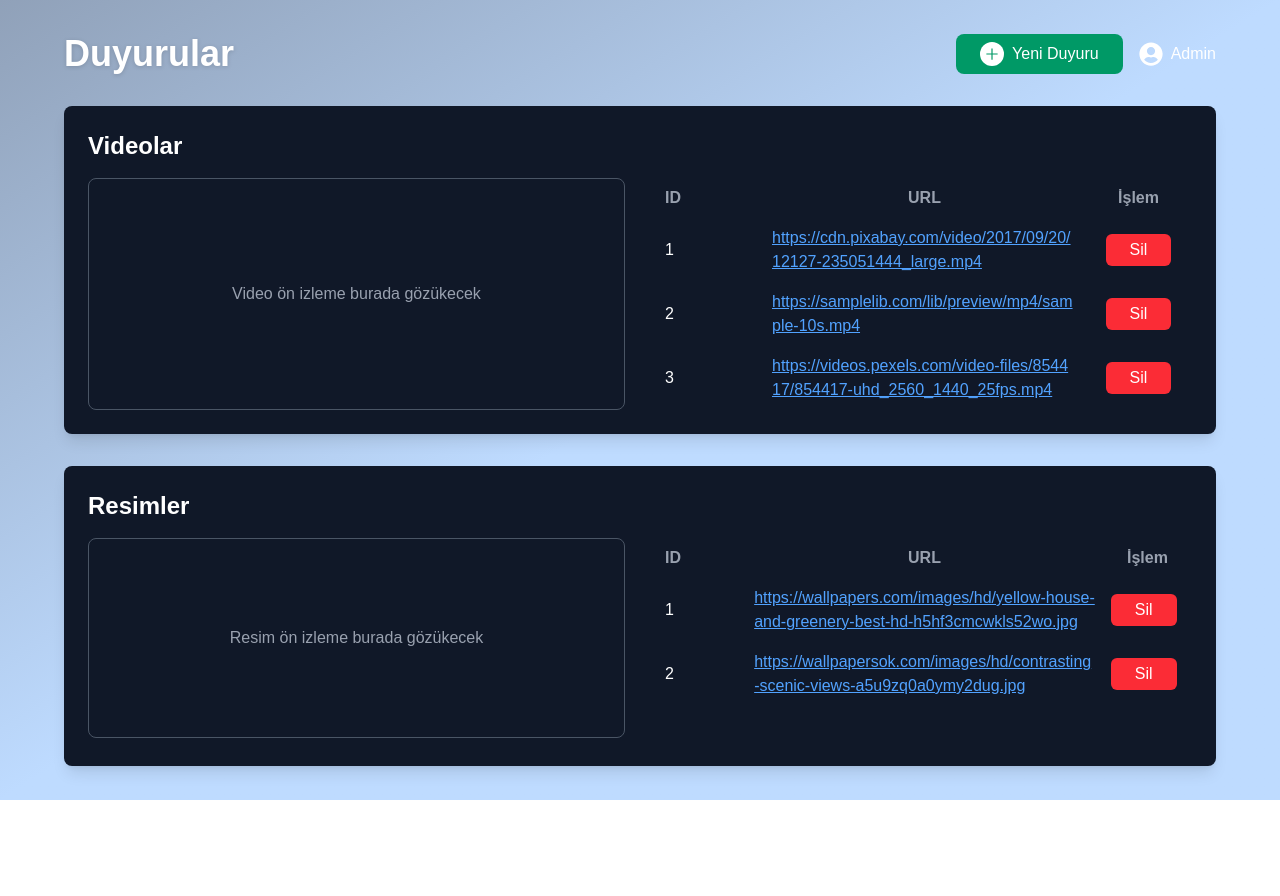
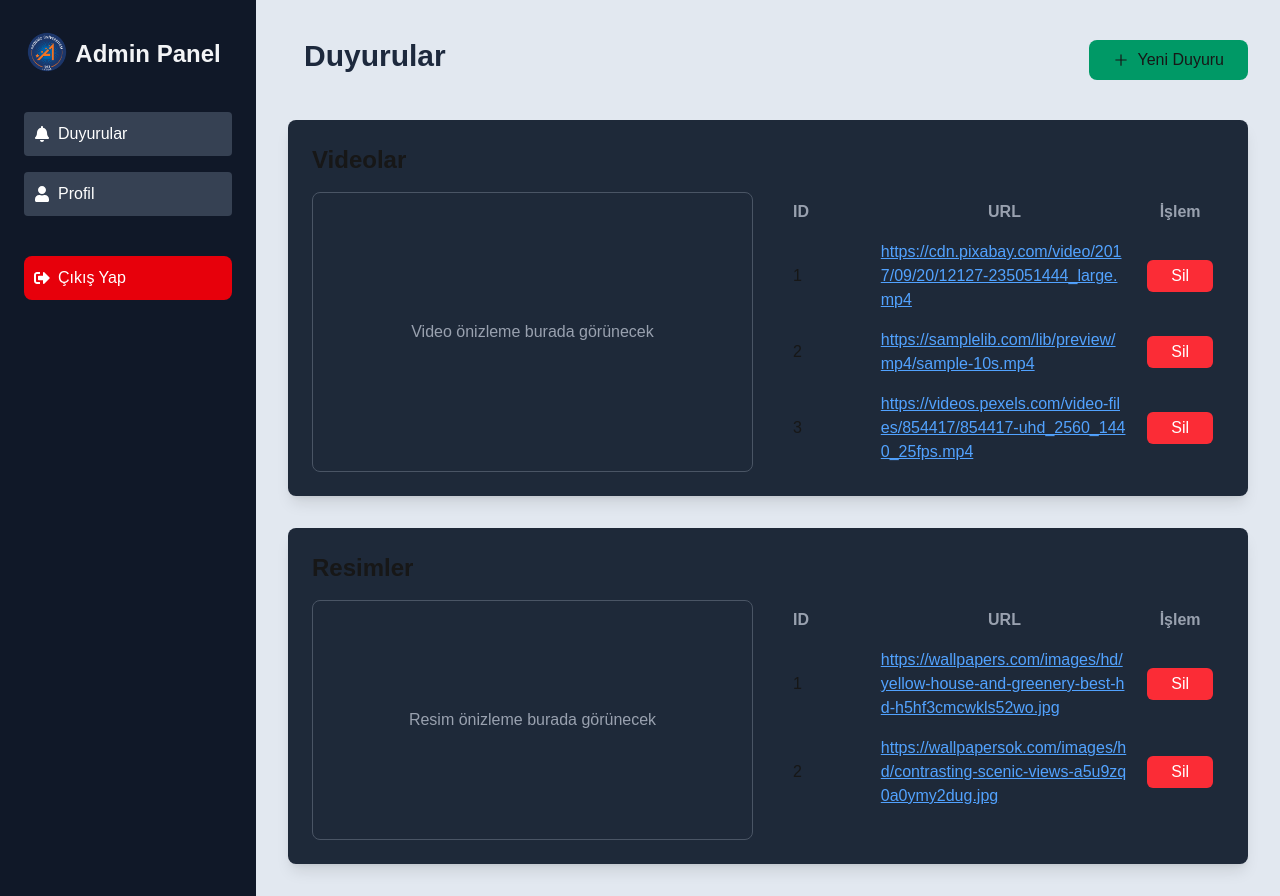
Before and after one commit to ozzlems/admin-paneli, a Next.js app: page /eski-duyurular in a window 1280 px wide. Before the commit the page ends 800 px from the top, so only its background shows below. Built offline with nearby package versions, Linux system fonts and the light colour scheme.

Commit message:
sidebar eklendi

```diff
--- a/src/app/eski-duyurular/page.tsx
+++ b/src/app/eski-duyurular/page.tsx
@@ -2,9 +2,9 @@
 import { useRouter } from "next/navigation";
 import { useState } from "react";
 import { AiOutlinePlus } from "react-icons/ai";
-import ProfileMenu from "../profile/page";
+import { FaBell, FaSignOutAlt, FaUser } from "react-icons/fa";
 
-// Mock Data
+
 const initialVideos = [
   { id: 1, url: "https://cdn.pixabay.com/video/2017/09/20/12127-235051444_large.mp4" },
   { id: 2, url: "https://samplelib.com/lib/preview/mp4/sample-10s.mp4" },
@@ -25,49 +25,76 @@ const EskiDuyurular = () => {
 
   const handleDeleteVideo = (id: number) => {
     setVideos(videos.filter((video) => video.id !== id));
-    if (selectedVideo && videos.find((video) => video.id === id)?.url === selectedVideo) {
     setSelectedVideo(null);
-    }
   };
 
   const handleDeleteImage = (id: number) => {
     setImages(images.filter((image) => image.id !== id));
-    if (selectedImage && images.find((image) => image.id === id)?.url === selectedImage) {
     setSelectedImage(null);
-    }
   };
 
   return (
-    <div className="select-none flex items-center justify-center min-h-screen bg-gradient-to-tl from-blue-200 from-50%  to-slate-400 p-8">
-      <div className="w-full max-w-6xl">
-        <div className="flex justify-between items-center mb-8">
-          <h1 className="text-4xl font-bold text-white drop-shadow-sm">Duyurular</h1>
-          <div className="flex items-center gap-4">
+
+    <div className="flex min-h-screen bg-slate-200">
+    {/* Sidebar */}
+    <div className="w-64 bg-gray-900 text-white p-6 flex flex-col gap-6">
+      <div className="flex items-left gap-2 mb-4 mt-2 mr-2 justify-center">
+        {/* Akdeniz İkonu */}
+        <img src="/akdeniz.png" alt="Akdeniz Icon" className="w-10 h-10" />
+        <h2 className="text-2xl font-bold text-left text-gray-100 mt-1.5">
+          Admin Panel
+        </h2>
+      </div>
+      <ul>
+        <li
+          className="mb-4 p-2.5 rounded-sm bg-gray-700 cursor-pointer hover:bg-gray-600 flex items-center gap-2"
+          onClick={() => router.push("/eski-duyurular")}
+        >
+          <FaBell /> Duyurular
+        </li>
+        <li
+          className="mb-4 p-2.5 rounded-sm bg-gray-700 cursor-pointer hover:bg-gray-600 flex items-center gap-2"
+          onClick={() => router.push("/profil")}
+        >
+          <FaUser /> Profil
+        </li>
+      </ul>
       <button
-              className="bg-emerald-600 text-white px-6 py-2 rounded-lg hover:bg-emerald-700 transition duration-300 flex items-center gap-2"
+        className="flex items-center gap-2 bg-red-600 p-2.5 rounded-lg hover:bg-red-700"
+        onClick={() => router.push("/login")}
+      >
+        <FaSignOutAlt /> Çıkış Yap
+      </button>
+    </div>
+
+
+      {/* Main Content */}
+      <div className="flex-1 p-8">
+        <div className="flex justify-between items-center mb-10">
+          <h1 className="text-3xl font-bold ml-4 text-slate-800">Duyurular</h1>
+          <div className="flex items-center mt-2 gap-4">
+            <button
+              className="bg-emerald-600 px-6 py-2 rounded-lg hover:bg-emerald-700 transition duration-300 flex items-center gap-2"
               onClick={() => router.push("/yeni-duyurular")}
             >
-              <span className="bg-white text-emerald-600 p-1 rounded-full flex items-center justify-center">
-                <AiOutlinePlus size={16} className="font-bold" />
-              </span>
-              Yeni Duyuru
+              <AiOutlinePlus size={16} /> Yeni Duyuru
             </button>
-            <ProfileMenu /> {/* Profil menüsünü buraya ekleyin */}
+
           </div>
         </div>
 
-        {/* Videolar ve Resimler bölümü aynı kalacak */}
-        <div className="bg-gray-900 rounded-lg shadow-lg p-6 mb-8 min-h-[300px]">
-          <h2 className="text-2xl font-bold text-white mb-4">Videolar</h2>
+        {/* Video Section */}
+        <div className="bg-gray-800  rounded-lg shadow-lg p-6 mb-8 min-h-[250px]">
+          <h2 className="text-2xl font-bold mb-4">Videolar</h2>
           <div className="flex gap-8">
-            <div className="flex-1 flex items-center justify-center border border-gray-600 rounded-lg min-h-[200px]">
+            <div className="flex-1 flex items-center justify-center border border-gray-600 rounded-lg min-h-[240px]">
               {selectedVideo ? (
-                <video key={selectedVideo} controls className="w-full rounded-lg shadow-lg">
+                <video key={selectedVideo} controls className="w-full h-full object-contain rounded-lg shadow-lg">
                   <source src={selectedVideo} type="video/mp4" />
                   Tarayıcınız video oynatmayı desteklemiyor.
                 </video>
               ) : (
-                <p className="text-gray-400">Video ön izleme burada gözükecek</p>
+                <p className="text-gray-400">Video önizleme burada görünecek</p>
               )}
             </div>
             <div className="flex-1">
@@ -80,15 +107,13 @@ const EskiDuyurular = () => {
                   </tr>
                 </thead>
                 <tbody>
-                  {videos.map((video) => {
-                    const isSelected = selectedVideo === video.url ? "border-2 border-blue-500" : "";
-                    return (
+                  {videos.map((video) => (
                     <tr
                       key={video.id}
-                        className={`hover:bg-gray-800 cursor-pointer ${isSelected}`}
+                      className={`cursor-pointer hover:bg-gray-700 ${selectedVideo === video.url ? "border-2 border-blue-500" : ""}`}
                       onClick={() => setSelectedVideo(video.url)}
                     >
-                        <td className="p-2 text-white">{video.id}</td>
+                      <td className="p-2">{video.id}</td>
                       <td className="p-2 text-blue-400 underline break-all">{video.url}</td>
                       <td className="p-2 text-center">
                         <button
@@ -102,30 +127,34 @@ const EskiDuyurular = () => {
                         </button>
                       </td>
                     </tr>
-                    );
-                  })}
+                  ))}
                 </tbody>
               </table>
             </div>
           </div>
         </div>
 
-        <div className="bg-gray-900 rounded-lg shadow-lg p-6 min-h-[300px]">
-          <h2 className="text-2xl font-bold text-white mb-4">Resimler</h2>
+     {/* Image Section */}
+<div className="bg-gray-800 rounded-lg shadow-lg p-6 min-h-[300px]">
+  <h2 className="text-2xl font-bold mb-4">Resimler</h2>
   <div className="flex gap-8">
-            <div className="flex-1 flex items-center justify-center border border-gray-600 rounded-lg min-h-[200px]">
+    <div className="flex-1 flex items-center justify-center border border-gray-600 rounded-lg h-[240px] w-full overflow-hidden">
       {selectedImage ? (
-                <img src={selectedImage} alt="Selected" className="w-full h-full object-cover" />
+        <img
+          src={selectedImage}
+          alt="Selected"
+          className="h-full w-full  object-cover rounded-lg shadow-lg"
+        />
       ) : (
-                <p className="text-gray-400">Resim ön izleme burada gözükecek</p>
+        <p className="text-gray-400">Resim önizleme burada görünecek</p>
       )}
     </div>
     <div className="flex-1">
-              <table className="w-full table-fixed min-h-[150px]">
+      <table className="w-full table-fixed min-h-[120px]">
         <thead>
           <tr className="text-left text-gray-400">
             <th className="p-2 w-1/6">ID</th>
-                    <th className="p-2 w-4/6 text-center">URL</th>
+            <th className="p-2 w-3/6 text-center">URL</th>
             <th className="p-2 w-1/6 text-center">İşlem</th>
           </tr>
         </thead>
@@ -133,16 +162,18 @@ const EskiDuyurular = () => {
           {images.map((image) => (
             <tr
               key={image.id}
-                      className={`hover:bg-gray-800 cursor-pointer ${
+              className={`cursor-pointer hover:bg-gray-700 ${
                 selectedImage === image.url ? "border-2 border-blue-500" : ""
               }`}
               onClick={() => setSelectedImage(image.url)}
             >
-                      <td className="p-2 text-white">{image.id}</td>
-                      <td className="p-2 text-blue-400 underline break-all">{image.url}</td>
-                      <td className="p-2">
+              <td className="p-2">{image.id}</td>
+              <td className="p-2 text-blue-400 underline break-all">
+                {image.url}
+              </td>
+              <td className="p-2 text-center">
                 <button
-                          className="bg-red-500 text-white px-6 py-1 rounded-md hover:bg-red-700 transition duration-100"
+                  className="bg-red-500 text-white px-6 py-1 rounded-md hover:bg-red-700 transition duration-300"
                   onClick={(e) => {
                     e.stopPropagation();
                     handleDeleteImage(image.id);
--- a/src/app/login/page.tsx
+++ b/src/app/login/page.tsx
@@ -61,7 +61,7 @@ const Login = () => {
 
 
   return (
-    <div className="select-none flex items-center justify-center h-screen bg-gradient-to-bl from-blue-200 from-10% via-slate-400 to-slate-300 ">
+    <div className="select-none flex items-center justify-center h-screen bg-gradient-to-bl from-blue-200 from-10% via-slate-300 to-slate-300 ">
       <div className="w-[100%] max-w-3xl lg:max-w-3xl p-10 bg-gray-900 flex-col flex items-center gap-4 rounded-md  shadow-lg">
         {/* Logo */}
         <img src="\akdeniz.png" alt="logo" className="w-30 md:w-30" />
--- /dev/null
+++ b/src/app/profil/page.tsx
@@ -0,0 +1,2 @@
+'use client';
+import { useState } from "react";
--- a/src/app/profile/page.tsx
+++ /dev/null
@@ -1,58 +0,0 @@
-"use client";
-
-import { useState } from "react";
-import { useRouter } from "next/navigation";
-import { FaUserCircle } from "react-icons/fa";
-
-const ProfileMenu = () => {
-  const router = useRouter();
-  const [isOpen, setIsOpen] = useState(false);
-
-  const handleLogout = () => {
-    // Çıkış işlemi burada gerçekleştirilebilir
-    console.log("Çıkış yapıldı");
-    router.push("/login"); // Kullanıcıyı giriş sayfasına yönlendir
-  };
-
-  const handleProfile = () => {
-    // Profil sayfasına yönlendirme
-    router.push("/profile");
-  };
-
-  return (
-    <div className="relative">
-      <button
-        className="flex items-center gap-2 text-white hover:text-gray-300 transition duration-300"
-        onClick={() => setIsOpen(!isOpen)}
-      >
-        <FaUserCircle size={24} />
-        <span>Admin</span>
-      </button>
-
-      {isOpen && (
-        <div className="absolute right-0 mt-2 w-48 bg-gray-800 rounded-lg shadow-lg">
-          <ul className="py-2">
-            <li>
-              <button
-                className="w-full text-left px-4 py-2 text-white hover:bg-gray-700 transition duration-300"
-                onClick={handleProfile}
-              >
-                Profil Bilgileri
-              </button>
-            </li>
-            <li>
-              <button
-                className="w-full text-left px-4 py-2 text-white hover:bg-gray-700 transition duration-300"
-                onClick={handleLogout}
-              >
-                Çıkış Yap
-              </button>
-            </li>
-          </ul>
-        </div>
-      )}
-    </div>
-  );
-};
-
-export default ProfileMenu;
--- a/src/app/yeni-duyurular/page.tsx
+++ b/src/app/yeni-duyurular/page.tsx
@@ -1,6 +1,7 @@
 'use client';
+import router from "next/router";
 import { useState, useEffect } from "react";
-import { FaImage, FaVideo, FaTrash, FaCheckCircle } from "react-icons/fa";
+import { FaImage, FaVideo, FaTrash, FaCheckCircle, FaBell, FaUser, FaSignOutAlt } from "react-icons/fa";
 
 export default function MediaUpload() {
   const [media, setMedia] = useState<{ image: string | ArrayBuffer | null; video: string | ArrayBuffer | null }>({ image: null, video: null });
@@ -85,18 +86,49 @@ export default function MediaUpload() {
   };
 
   return (
-    <div className="select-none flex items-center justify-center min-h-screen bg-gradient-to-bl from-blue-300 to-orange-200 p-6">
-      <div className="w-full max-w-8xl flex gap-10 px-16">
-        <div className="w-1/2 min-h-[300px] h-[500px] bg-gray-900 rounded-md shadow-md p-8 flex flex-col overflow-auto">
+    <div className="flex min-h-screen">
+      {/* Sidebar */}
+      <div className="w-64 bg-gray-900 text-white p-6 flex flex-col gap-6">
+        <div className="flex items-left gap-2 mb-4 mt-2 mr-2 justify-center">
+          {/* Akdeniz İkonu */}
+          <img src="/akdeniz.png" alt="Akdeniz Icon" className="w-10 h-10" />
+          <h2 className="text-2xl font-bold text-left text-gray-100 mt-1.5">
+            Admin Panel
+          </h2>
+        </div>
+        <ul>
+          <li
+            className="mb-4 p-2.5 rounded-sm bg-gray-700 cursor-pointer hover:bg-gray-600 flex items-center gap-2"
+            onClick={() => router.push("/eski-duyurular")}
+          >
+            <FaBell /> Duyurular
+          </li>
+          <li
+            className="mb-4 p-2.5 rounded-sm bg-gray-700 cursor-pointer hover:bg-gray-600 flex items-center gap-2"
+            onClick={() => router.push("/profil")}
+          >
+            <FaUser /> Profil
+          </li>
+        </ul>
+        <button
+          className="flex items-center gap-2 bg-red-600 p-2.5 rounded-lg hover:bg-red-700"
+          onClick={() => router.push("/login")}
+        >
+          <FaSignOutAlt /> Çıkış Yap
+        </button>
+      </div>
+
+      {/* Main Content */}
+      <div className="flex-1 bg-slate-200  p-6">
+        <div className="w-full max-w-8xl flex  px-10 mx-auto mt-30">
+          <div className="w-1/2 min-h-[300px] h-[500px] bg-gray-900 rounded-l-md shadow-md p-8 flex flex-col overflow-auto">
             <h1 className="text-3xl font-bold text-white mb-6 text-center">Yeni Duyuru Oluştur</h1>
-
             {/* Error Message */}
             {error && (
               <p className="flex w-full text-red-400 text-center mb-6">
                 {error}
               </p>
             )}
-
             <div className="flex flex-col justify-center items-center flex-1 gap-6 w-full h-full border-2 border-dashed border-gray-500 rounded-md p-6">
               {["image", "video"].map((type) => (
                 <div key={type} className="w-full mb-4">
@@ -122,10 +154,10 @@ export default function MediaUpload() {
             </div>
           </div>
 
-        <div className="w-full md:w-1/2 min-h-[300px] md:min-h-[500px] bg-gray-900 rounded-md shadow-md p-4 md:p-6 overflow-auto">
-          <h2 className="text-2xl font-bold text-white mb-4 md:mb-6 text-center">Ön İzleme</h2>
+          <div className="w-full md:w-1/2 min-h-[300px] md:min-h-[500px] bg-gray-900 rounded-r-md shadow-md p-8 md:p-4 overflow-auto">
+            <h2 className="text-3xl mt-4 font-bold text-white mb-4 md:mb-4 text-center">Ön İzleme</h2>
             {!media.image && !media.video ? (
-            <div className="flex items-center justify-center h-[200px] md:h-[400px] border-2 border-dashed border-gray-500 rounded-md">
+              <div className="flex items-center justify-center h-[200px] md:h-[400px]  border-2 border-dashed border-gray-500 rounded-md">
                 <p className="text-gray-400 text-lg">Ön izleme burada gözükecek</p>
               </div>
             ) : (
@@ -170,5 +202,6 @@ export default function MediaUpload() {
           </div>
         </div>
       </div>
+    </div>
   );
 };
```
Lines whose indentation alone changed are shown as unchanged.
